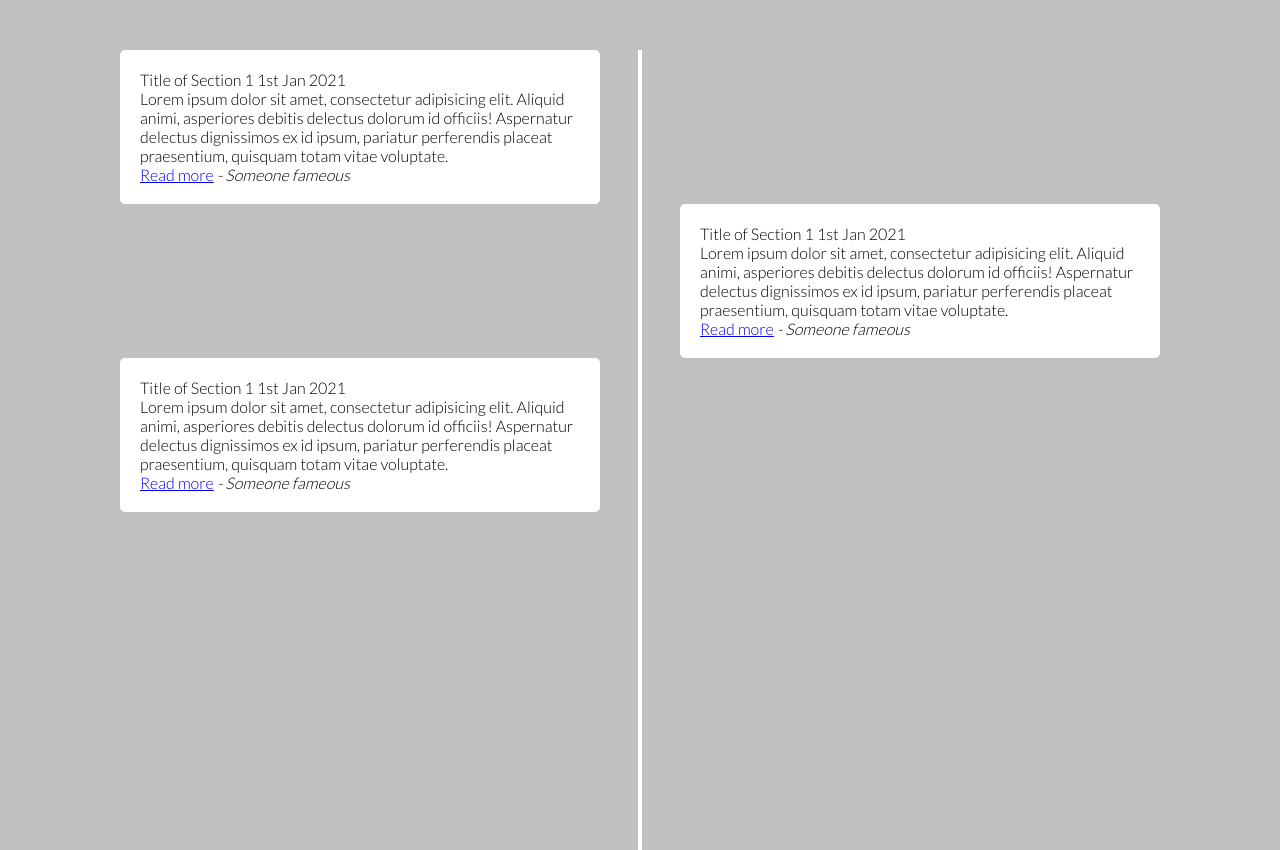
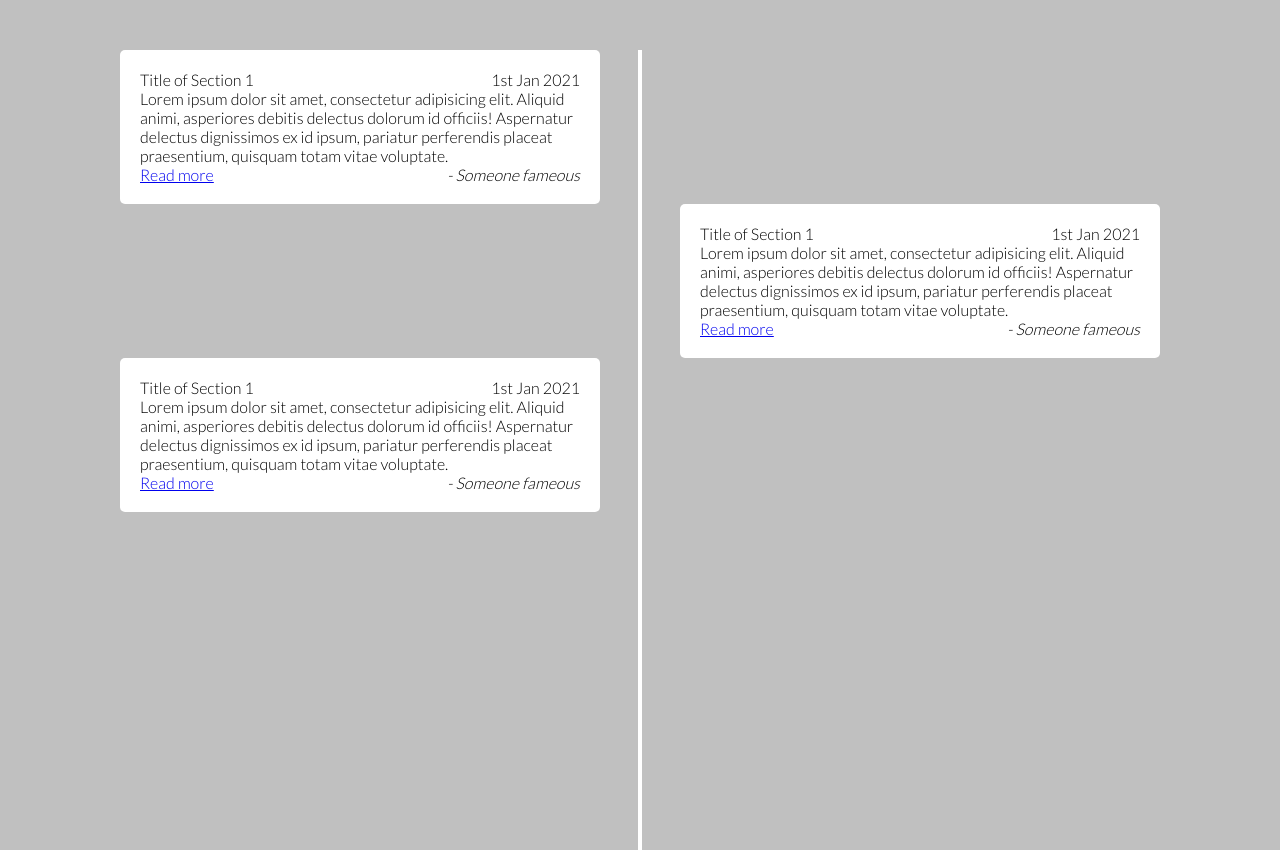
Before and after one commit to dhanush167/Responsive-verticle-timeline-design, a plain HTML site: page index.html in a window 1280 px wide. Drawn offline with Linux system fonts and the light colour scheme.

Commit message:
2.second commit

```diff
--- a/style.css
+++ b/style.css
@@ -59,6 +59,13 @@ body
     width: calc(50% - 40px);
     padding: 20px;
 }
+.row section .details,
+.row section .bottom
+{
+    display: flex;
+    align-items: center;
+    justify-content: space-between;
+}
 
 .wrapper .center-line
 {
```
